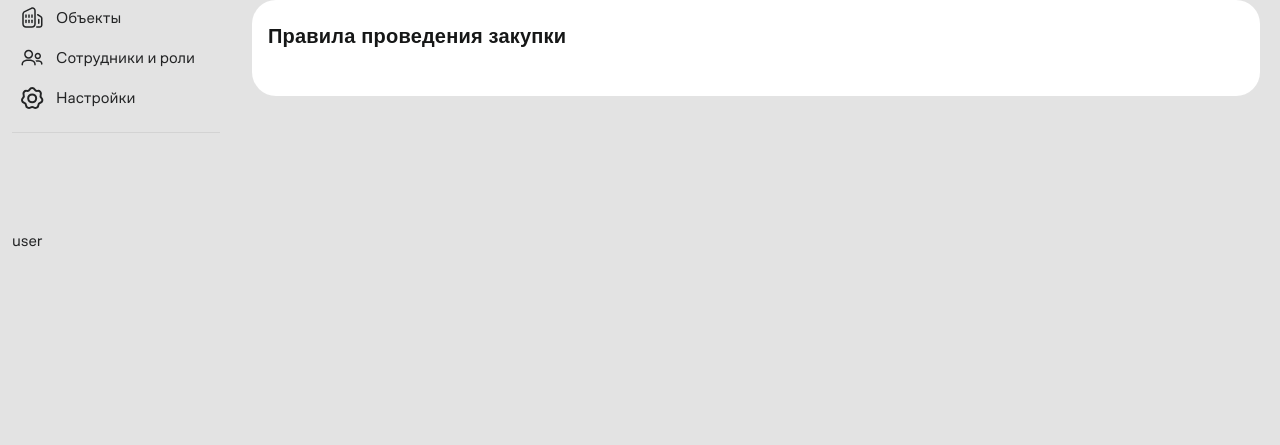
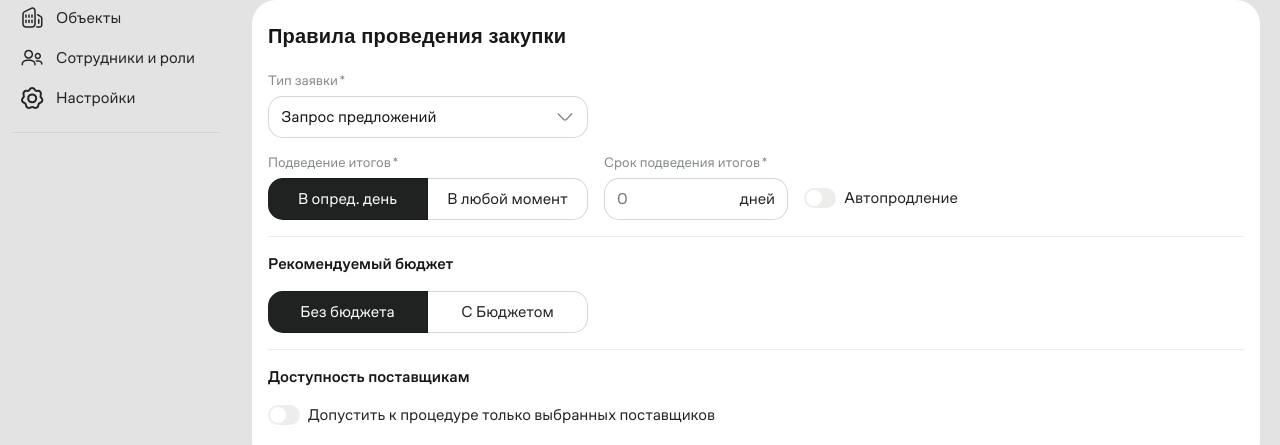
Before and after one commit to Murat1703/sauda.crm, a Next.js app: page /leads/create in a window 1280 px wide. Shown: the part 502-947 px from the top of the page. Before the commit the page ends 800 px from the top, so only its background shows below. Built offline with nearby package versions, Linux system fonts and the light colour scheme.

Commit message:
add some components in the creae lead

```diff
--- a/app/globals.css
+++ b/app/globals.css
@@ -77,13 +77,18 @@ body {
   font-size: 16px;
   line-height: 22px;
   font-weight: 400;
+
 }
 
 a {
   color: inherit;
   text-decoration: none;
 }
-
+input{
+  background: transparent;
+  outline: none;
+  color: var(--content-primary);
+}
 @media (prefers-color-scheme: dark) {
   html {
     color-scheme: dark;
--- a/app/leads/create/CardInputItemsList/CardInputItemsList.module.css
+++ b/app/leads/create/CardInputItemsList/CardInputItemsList.module.css
@@ -103,3 +103,96 @@
     gap: 16px;
     align-self: stretch;
 }
+.leadType{
+    display: flex;
+    padding-bottom: 16px;
+    flex-direction: column;
+    align-items: flex-start;
+    gap: 16px;
+    align-self: stretch;
+    flex: 1 0 0;
+    border-bottom: 1px solid var(--border-thin, rgba(0, 0, 0, 0.07));
+}
+.leadType > div:nth-child(1){
+    width: 320px;
+    display: flex;
+    flex-direction: column;
+    gap: 8px;
+    align-self: stretch;
+}
+.leadSelectBtn{
+    display: flex;
+    padding: 9px 12px;
+    color: var(--content-primary);
+    justify-content: space-between;
+    align-items: center;
+    align-self: stretch;
+    border-radius: 15px;
+    border: var(--Border-Divider, 1px) solid var(--border-low, rgba(0, 0, 0, 0.16));
+    background: var(--bg-primary, #FFF);
+}
+.leadType > div:nth-child(2){
+    display: flex;
+    align-items: flex-start;
+    gap: 16px;
+    align-self: stretch;
+}
+.leadType > div:nth-child(2) > div:nth-child(1){
+    width: 320px;
+}
+.leadType > div:nth-child(2)> div:nth-child(2){
+    width: 184px;
+}
+.deadLineCount{
+    display: flex;
+    padding: 9px 12px;
+    justify-content: space-between;
+    align-items: center;
+    align-self: stretch;
+    border: var(--Border-Divider, 1px) solid var(--border-low, rgba(0, 0, 0, 0.16));
+    background: var(--text-white);
+    border-radius: 15px;
+}
+.deadLineCount > input{
+    width: 100px;
+    border: none;
+    outline: none;
+}
+.autoRenewal{
+    display: flex;
+    height: 64px;
+    padding-top: 24px;
+    align-items: center;
+    gap: 8px;
+    flex: 1 0 0;
+    border-radius: 16px;
+    background: var(--text-white);
+}
+
+.budgetBlock,
+.availybilityBlock{
+    display: flex;
+    padding-bottom: 16px;
+    flex-direction: column;
+    align-items: flex-start;
+    gap: 16px;
+    align-self: stretch;
+    border-bottom: 1px solid var(--border-thin, rgba(0, 0, 0, 0.07));
+}
+.budgetBlock > p,
+.availybilityBlock > p{
+    font-weight: 500;
+    color: var(--content-primary);
+}
+.budgetBlock > div{
+    max-width: 320px;
+}
+.availybilityBlock{
+    border: none;
+}
+.availybilityBlock > div{
+    display: flex;
+    align-items: center;
+    gap: 8px;
+    align-self: stretch;
+}
--- a/app/leads/create/CardInputItemsList/CardInputItemsList.tsx
+++ b/app/leads/create/CardInputItemsList/CardInputItemsList.tsx
@@ -1,11 +1,60 @@
+'use client'
 import CardInputsItem from '@/components/CardInputsItem'
 import cls from './CardInputItemsList.module.css'
 import Input from '@/components/ui/Input'
 import InputLabel from '@/components/ui/InputLabel'
 import RemoveIcon from '@/components/ui/icons/RemoveIcon'
 import { ArrowIcon, MenuIcon } from '@/components/ui/icons'
+import FormTabList from '@/components/FormTabList'
+import { act, useState } from 'react'
+import Switch from '@/components/Switch'
 
 export default function CardInputItemsList(){
+
+    const tabs= [
+        {
+            label: "В опред. день",
+            value: "day"
+        },
+        {
+            label: "В любой момент",
+            value: "anytime"
+        }
+    ]
+
+    const [isActive, setIsActive] = useState('day')
+
+    const handleChange = (value: string) => {
+        setIsActive(value);
+    };
+
+    const[activeSwitch, setActiveSwitch] = useState(false)
+    const handleToggleSwitch = () =>{
+        setActiveSwitch(!activeSwitch)
+    }
+
+
+    const budgetTabs= [
+        {
+            label: "Без бюджета",
+            value: "withoutBudget"
+        },
+        {
+            label: "С Бюджетом",
+            value: "withBudget"
+        }
+    ]
+    const [activeBudgetTab, setActiveBudgetTab] = useState('withoutBudget')
+    const handleChangeBudget = (value: string) => {
+        setActiveBudgetTab(value);
+    };
+
+    const[isAvailybility, setIsAvaylibility] = useState(false)
+    const handleToggleAvailybility = () =>{
+        setIsAvaylibility(!isAvailybility)
+    }
+
+
     return(
         <div className={cls.cardsList}>
             <CardInputsItem>
@@ -74,7 +123,60 @@ export default function CardInputItemsList(){
             </CardInputsItem>
             <CardInputsItem>
                 <h4>Правила проведения закупки</h4>
-                <div className={cls.rulesContent}></div>
+                <div className={cls.rulesContent}>
+                    <div className={cls.leadType}>
+                        <div className={cls.infoInputItem}>
+                            <div className={cls.top}>
+                                <InputLabel>
+                                    <span>Тип заявки</span>
+                                    <span>*</span>
+                                </InputLabel>
+                            </div>
+                            <button className={cls.leadSelectBtn}>
+                                <span>Запрос предложений</span>
+                                <ArrowIcon />
+                            </button>
+                        </div>
+                        <div>
+                            <div className={cls.infoInputItem}>
+                                <div className={cls.top}>
+                                    <InputLabel>
+                                        <span>Подведение итогов</span>
+                                        <span>*</span>
+                                    </InputLabel>
+                                </div>
+                                <FormTabList activeTab={isActive} tabs={tabs} onChange={handleChange}/>
+                            </div>
+                            <div className={cls.infoInputItem}>
+                                <div className={cls.top}>
+                                    <InputLabel>
+                                        <span>Срок подведения итогов</span>
+                                        <span>*</span>
+                                    </InputLabel>
+                                </div>
+                                <div className={cls.deadLineCount}>
+                                    <input placeholder='0'/>
+                                    <span>дней</span>
+                                </div>
+                            </div>
+                            <div className={cls.autoRenewal}>
+                                <Switch isActive={activeSwitch} onChange={handleToggleSwitch}/>
+                                <span>Автопродление</span>
+                            </div>
+                        </div>
+                    </div>
+                    <div className={cls.budgetBlock}>
+                        <p>Рекомендуемый бюджет</p>
+                        <FormTabList tabs={budgetTabs} activeTab={activeBudgetTab} onChange={handleChangeBudget}/>
+                    </div>
+                    <div className={cls.availybilityBlock}>
+                        <p>Доступность поставщикам</p>
+                        <div>
+                            <Switch isActive={isAvailybility} onChange={handleToggleAvailybility}/>
+                            <span>Допустить к процедуре только выбранных поставщиков</span>
+                        </div>
+                    </div>
+                </div>
             </CardInputsItem>
         </div>
     )
--- /dev/null
+++ b/components/FormTabList/FormTabItem/FormTabItem.module.css
@@ -0,0 +1,23 @@
+
+.tabItem:nth-child(1){
+    border-radius: 15px 0 0 15px;
+}
+.tabItem{
+    display: flex;
+    padding: 9px 12px;
+    justify-content: center;
+    align-items: center;
+    gap: 6px;
+    flex: 1 0 0;
+    border-radius: 0 15px 15px 0;
+    border-top: 1px solid var(--border-low, rgba(0, 0, 0, 0.16));
+    border-right: 1px solid var(--border-low, rgba(0, 0, 0, 0.16));
+    border-bottom: 1px solid var(--border-low, rgba(0, 0, 0, 0.16));
+    background: var(--bg-primary, #FFF);
+    color: #202121;
+}
+
+.tabItemActive{
+    background: var(--bg-contrast, #202121);
+    color:#fff;
+}
--- /dev/null
+++ b/components/FormTabList/FormTabItem/FormTabItem.tsx
@@ -0,0 +1,17 @@
+import cls from './FormTabItem.module.css'
+
+
+export type FormTabItemProps = {
+    label: string,
+    value: string,
+    isActive?: boolean,
+    onChange: () =>void
+}
+
+export default function FormTabItem({label, isActive, value, onChange}:FormTabItemProps){
+    return(
+        <button className={`${cls.tabItem} ${isActive? cls.tabItemActive:"" }`} onClick={onChange}>
+            <span>{label}</span>
+        </button>
+    )
+}
--- /dev/null
+++ b/components/FormTabList/FormTabItem/index.ts
@@ -0,0 +1,3 @@
+import FormTabItem from "./FormTabItem";
+
+export default FormTabItem
--- /dev/null
+++ b/components/FormTabList/FormTabList.module.css
@@ -0,0 +1,5 @@
+.formTabList{
+    display: flex;
+    align-items: flex-start;
+    align-self: stretch;
+}
--- /dev/null
+++ b/components/FormTabList/FormTabList.tsx
@@ -0,0 +1,26 @@
+import cls from './FormTabList.module.css'
+import type { FormTabItemProps } from './FormTabItem/FormTabItem'
+import FormTabItem from './FormTabItem/FormTabItem'
+
+type FormTabListProps = {
+    tabs: FormTabItemProps[],
+    activeTab: string,
+    onChange: (value:string) => void
+}
+
+export default function FormTabList(
+    {tabs, activeTab, onChange}:FormTabListProps
+){
+    return(
+        <div className={cls.formTabList}>
+            {tabs.map((tab)=>(
+                <FormTabItem
+                    key={tab.value}
+                    isActive={activeTab === tab.value}
+                    {...tab}
+                    onChange={()=>onChange(tab.value)}
+                />
+            ))}
+        </div>
+    )
+}
--- /dev/null
+++ b/components/FormTabList/index.ts
@@ -0,0 +1,3 @@
+import FormTabList from "./FormTabList";
+
+export default FormTabList
--- a/components/TabsList/TabsList.tsx
+++ b/components/TabsList/TabsList.tsx
@@ -5,7 +5,7 @@ import { TabItemProps } from './TabItem/TabItem'
 type TabsListProps = {
     tabs: TabItemProps[],
     activeTab: string,
-    onChange?: (value: string) => void
+    onChange: (value: string) => void
 }
 
 export default function TabsList({tabs, onChange, activeTab}: TabsListProps){
```
Also changed, not shown: components/ui/icons/RemoveIcon.tsx (+1 -1 lines).
